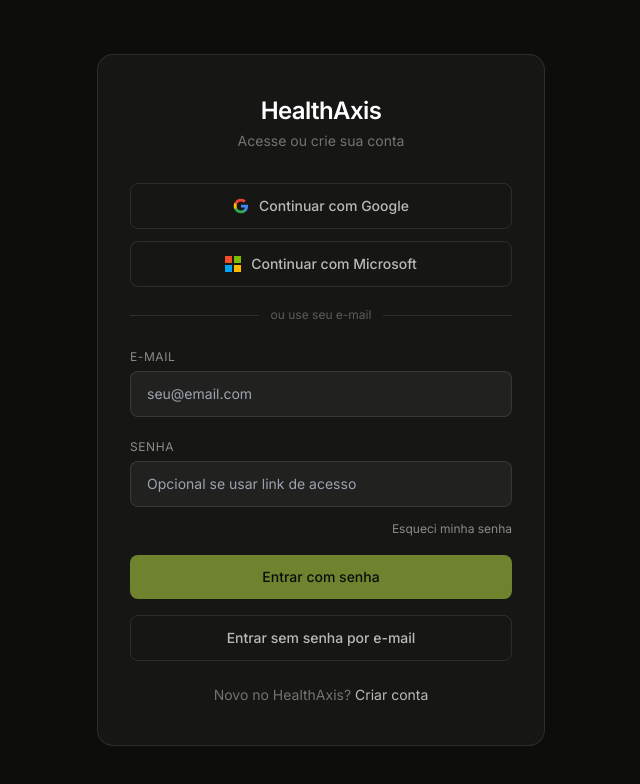
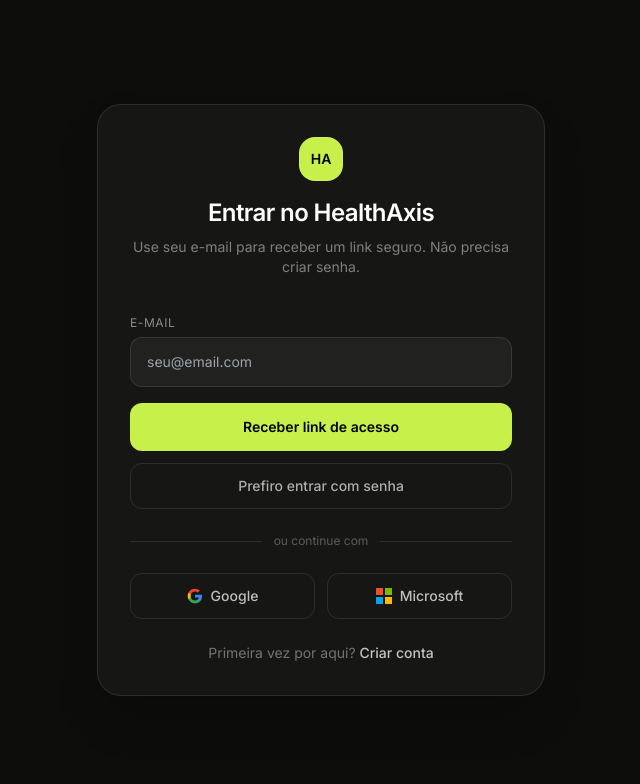
Before and after one commit to lekows/healthaxis, a Next.js app: page /auth/login in a window 1280 px wide. Shown: the top 784 px of the page, without its empty margins (319-959 px from the left). Built offline with nearby package versions, Linux system fonts and the light colour scheme.

Commit message:
refactor(auth): simplify login experience

```diff
--- a/app/auth/login/page.tsx
+++ b/app/auth/login/page.tsx
@@ -9,8 +9,8 @@
 type OAuthProvider = Extract<Provider, "google" | "azure">;
 
 const oauthProviders: { provider: OAuthProvider; label: string }[] = [
-  { provider: "google", label: "Continuar com Google" },
-  { provider: "azure", label: "Continuar com Microsoft" },
+  { provider: "google", label: "Google" },
+  { provider: "azure", label: "Microsoft" },
 ];
 
 function translateAuthError(msg: string): string {
@@ -52,6 +52,7 @@
   const [email, setEmail] = useState("");
   const [password, setPassword] = useState("");
   const [error, setError] = useState("");
+  const [showPasswordLogin, setShowPasswordLogin] = useState(false);
   const [passwordLoading, setPasswordLoading] = useState(false);
   const [magicLinkLoading, setMagicLinkLoading] = useState(false);
   const [magicLinkSent, setMagicLinkSent] = useState(false);
@@ -83,7 +84,9 @@
     router.replace("/auth/post-login");
   }
 
-  async function handleMagicLink() {
+  async function handleMagicLink(e?: React.FormEvent) {
+    e?.preventDefault();
+
     const normalizedEmail = email.trim();
     if (!normalizedEmail) {
       setError("Informe seu e-mail para receber o link de acesso.");
@@ -134,56 +137,43 @@
   }
 
   return (
-    <div className="min-h-screen flex items-center justify-center" style={{ background: "#0D0D0B" }}>
-      <div className="w-full max-w-md px-8 py-10 rounded-2xl border border-white/10" style={{ background: "#161614" }}>
+    <div className="min-h-screen flex items-center justify-center px-4" style={{ background: "#0D0D0B" }}>
+      <div className="w-full max-w-md rounded-3xl border border-white/10 px-6 py-8 shadow-2xl sm:px-8" style={{ background: "#161614" }}>
         <div className="mb-8 text-center">
-          <h1 className="text-2xl font-semibold text-white tracking-tight">HealthAxis</h1>
-          <p className="text-sm text-white/40 mt-1">Acesse ou crie sua conta</p>
+          <div className="mx-auto mb-4 flex h-11 w-11 items-center justify-center rounded-2xl border border-white/10 text-sm font-semibold text-black" style={{ background: "#C8F04A" }}>
+            HA
+          </div>
+          <h1 className="text-2xl font-semibold text-white tracking-tight">Entrar no HealthAxis</h1>
+          <p className="text-sm text-white/45 mt-2">
+            Use seu e-mail para receber um link seguro. Não precisa criar senha.
+          </p>
         </div>
 
-        <div className="space-y-3">
-          {oauthProviders.map(({ provider, label }) => (
-            <button
-              key={provider}
-              type="button"
-              onClick={() => handleOAuth(provider)}
-              disabled={Boolean(oauthLoading)}
-              className="w-full py-3 rounded-lg text-sm font-medium border border-white/10 transition-colors flex items-center justify-center gap-2.5 hover:bg-white/5 disabled:opacity-50"
-              style={{ color: "rgba(255,255,255,0.7)" }}
-            >
-              <OAuthIcon provider={provider} />
-              {oauthLoading === provider ? "Redirecionando..." : label}
-            </button>
-          ))}
-        </div>
-
-        <div className="mt-5 relative flex items-center">
-          <div className="flex-1 border-t border-white/10" />
-          <span className="mx-3 text-xs text-white/30">ou use seu e-mail</span>
-          <div className="flex-1 border-t border-white/10" />
-        </div>
-
-        <form onSubmit={handleLogin} className="mt-5 space-y-4">
+        <form onSubmit={showPasswordLogin ? handleLogin : handleMagicLink} className="space-y-4">
           <div>
             <label className="text-xs text-white/50 uppercase tracking-wider">E-mail</label>
             <input
               type="email"
               required
+              autoComplete="email"
               value={email}
               onChange={(e) => setEmail(e.target.value)}
-              className="mt-1 w-full bg-white/5 border border-white/10 rounded-lg px-4 py-3 text-white text-sm outline-none focus:border-white/30 transition-colors"
+              className="mt-1 w-full bg-white/5 border border-white/10 rounded-xl px-4 py-3.5 text-white text-sm outline-none focus:border-white/30 transition-colors"
               placeholder="seu@email.com"
             />
           </div>
 
+          {showPasswordLogin && (
             <div>
               <label className="text-xs text-white/50 uppercase tracking-wider">Senha</label>
               <input
                 type="password"
+                required
+                autoComplete="current-password"
                 value={password}
                 onChange={(e) => setPassword(e.target.value)}
-              className="mt-1 w-full bg-white/5 border border-white/10 rounded-lg px-4 py-3 text-white text-sm outline-none focus:border-white/30 transition-colors"
-              placeholder="Opcional se usar link de acesso"
+                className="mt-1 w-full bg-white/5 border border-white/10 rounded-xl px-4 py-3.5 text-white text-sm outline-none focus:border-white/30 transition-colors"
+                placeholder="Digite sua senha"
               />
               <div className="mt-2 text-right">
                 <Link href="/auth/recover" className="text-xs text-white/50 hover:text-white transition-colors">
@@ -191,39 +181,69 @@
                 </Link>
               </div>
             </div>
+          )}
 
           {magicLinkSent && (
-            <p className="text-sm text-center" style={{ color: "#52B788" }}>
-              Enviamos um link de acesso para {email.trim()}. Verifique sua caixa de entrada.
-            </p>
+            <div className="rounded-xl border px-4 py-3 text-sm" style={{ color: "#52B788", borderColor: "rgba(82,183,136,0.2)", background: "rgba(82,183,136,0.08)" }}>
+              Enviamos um link para <span className="font-medium">{email.trim()}</span>. Verifique sua caixa de entrada.
+            </div>
           )}
 
           {error && (
-            <p className="text-red-400 text-sm text-center">{error}</p>
+            <div className="rounded-xl border border-red-400/20 bg-red-400/10 px-4 py-3 text-sm text-red-300">
+              {error}
+            </div>
           )}
 
           <button
             type="submit"
-            disabled={passwordLoading || !password}
-            className="w-full py-3 rounded-lg text-sm font-medium text-black transition-opacity disabled:opacity-50"
+            disabled={showPasswordLogin ? passwordLoading : magicLinkLoading}
+            className="w-full py-3.5 rounded-xl text-sm font-semibold text-black transition-opacity disabled:opacity-50"
             style={{ background: "#C8F04A" }}
           >
-            {passwordLoading ? "Entrando..." : "Entrar com senha"}
+            {showPasswordLogin
+              ? passwordLoading ? "Entrando..." : "Entrar com senha"
+              : magicLinkLoading ? "Enviando..." : "Receber link de acesso"}
           </button>
+        </form>
 
         <button
           type="button"
-            onClick={handleMagicLink}
-            disabled={magicLinkLoading}
-            className="w-full py-3 rounded-lg text-sm font-medium border border-white/10 text-white/70 transition-colors hover:bg-white/5 disabled:opacity-50"
+          onClick={() => {
+            setShowPasswordLogin((current) => !current);
+            setError("");
+            setMagicLinkSent(false);
+          }}
+          className="mt-3 w-full rounded-xl border border-white/10 py-3 text-sm font-medium text-white/65 transition-colors hover:bg-white/5 hover:text-white"
         >
-            {magicLinkLoading ? "Enviando..." : "Entrar sem senha por e-mail"}
+          {showPasswordLogin ? "Usar link de acesso sem senha" : "Prefiro entrar com senha"}
         </button>
-        </form>
+
+        <div className="my-6 relative flex items-center">
+          <div className="flex-1 border-t border-white/10" />
+          <span className="mx-3 text-xs text-white/30">ou continue com</span>
+          <div className="flex-1 border-t border-white/10" />
+        </div>
+
+        <div className="grid grid-cols-2 gap-3">
+          {oauthProviders.map(({ provider, label }) => (
+            <button
+              key={provider}
+              type="button"
+              onClick={() => handleOAuth(provider)}
+              disabled={Boolean(oauthLoading)}
+              className="py-3 rounded-xl text-sm font-medium border border-white/10 transition-colors flex items-center justify-center gap-2 hover:bg-white/5 disabled:opacity-50"
+              style={{ color: "rgba(255,255,255,0.72)" }}
+            >
+              <OAuthIcon provider={provider} />
+              {oauthLoading === provider ? "Abrindo..." : label}
+            </button>
+          ))}
+        </div>
 
         <p className="mt-6 text-center text-sm text-white/40">
-          Novo no HealthAxis?{" "}
-          <Link href="/auth/signup" className="text-white/70 hover:text-white transition-colors">
+          Primeira vez por aqui?{" "}
+          <Link href="/auth/signup" className="font-medium text-white/75 hover:text-white transition-colors">
             Criar conta
           </Link>
         </p>
```
Lines whose indentation alone changed are shown as unchanged.
